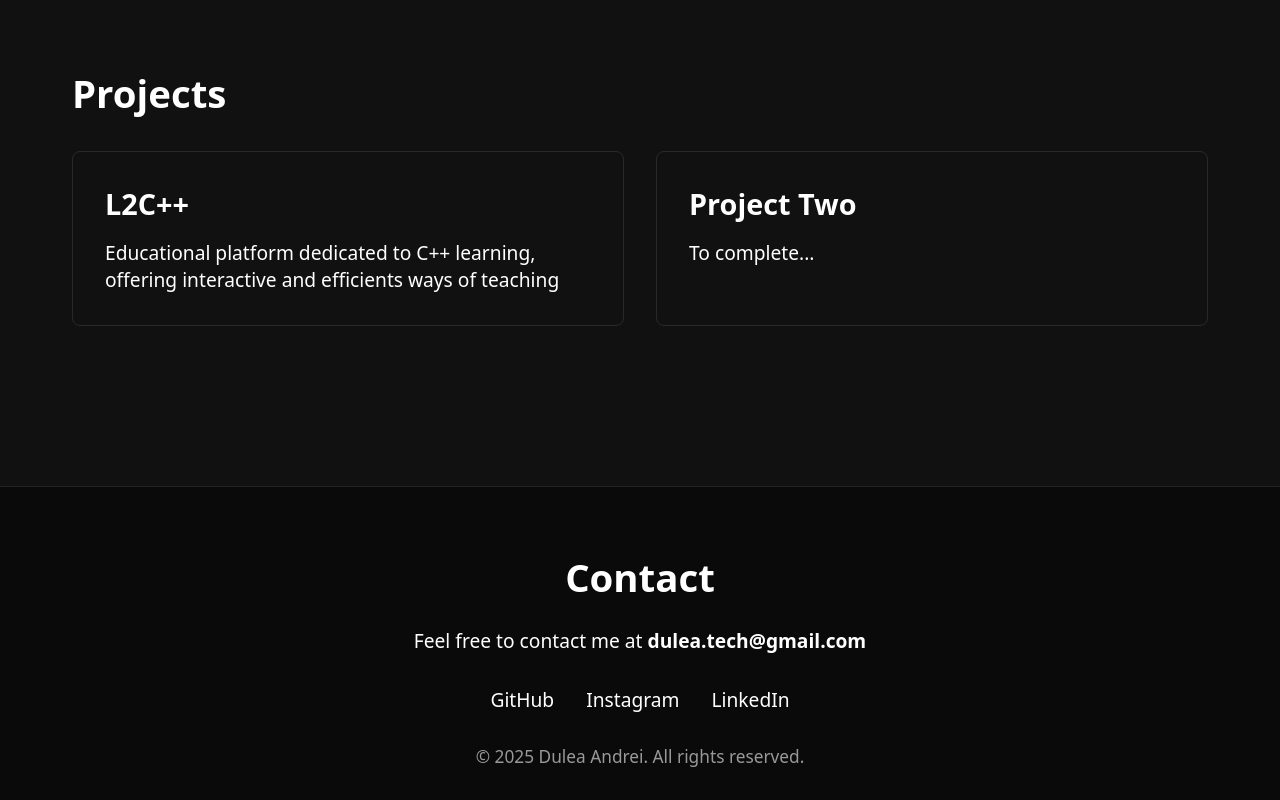
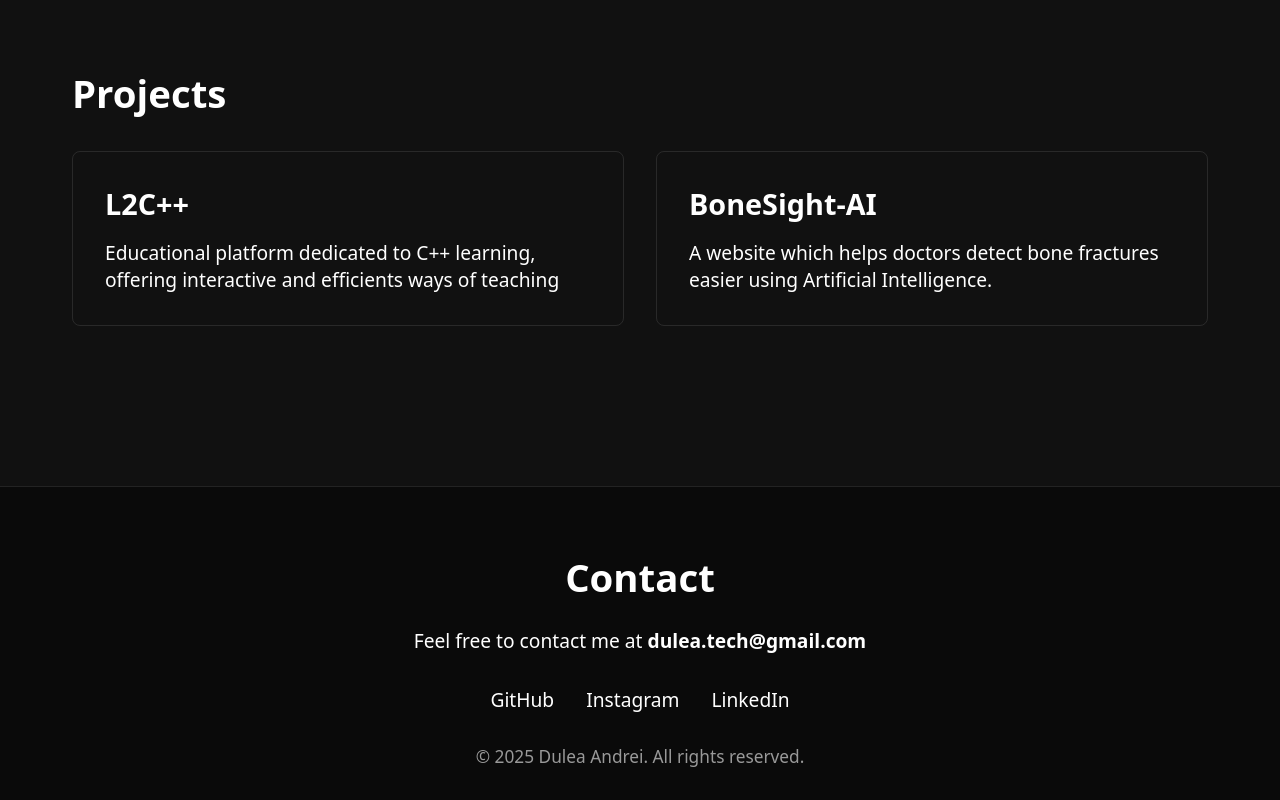
Before and after one commit to Dul3a/Personal_Website, a Next.js app: page / in a window 1280 px wide. Shown: the part 2565-3365 px from the top of the page. Built offline with nearby package versions, Linux system fonts and the light colour scheme.

Commit message:
added the new project to the website (BoneSight-AI)

```diff
--- a/src/app/page.js
+++ b/src/app/page.js
@@ -225,7 +225,7 @@ export default function Home() {
           <motion.h2 variants={itemVariants}>Projects</motion.h2>
           <motion.div className={styles.projectGrid} variants={containerVariants}>
             <motion.a
-              href="https://www.onlinestudy.ro/vet/2024/Dulea-Andrei/index.html"
+              href="https://l2cpp.vercel.app/"
               target="_blank"
               rel="noopener noreferrer"
               className={styles.projectCard}
@@ -237,15 +237,18 @@ export default function Home() {
               <h3>L2C++</h3>
               <p>Educational platform dedicated to C++ learning, offering interactive and efficients ways of teaching</p>
             </motion.a>
-            <motion.div
+            <motion.a
+              href="https://bonesight-ai.vercel.app/"
+              target="_blank"
+              rel="noopener noreferrer"
               className={styles.projectCard}
               variants={itemVariants}
               whileHover={{ scale: 1.02 }}
               whileTap={{ scale: 0.98 }}
             >
-              <h3>Project Two</h3>
-              <p>To complete...</p>
-            </motion.div>
+              <h3>BoneSight-AI</h3>
+              <p>A website which helps doctors detect bone fractures easier using Artificial Intelligence.</p>
+            </motion.a>
           </motion.div>
         </motion.section>
       </main>
```
